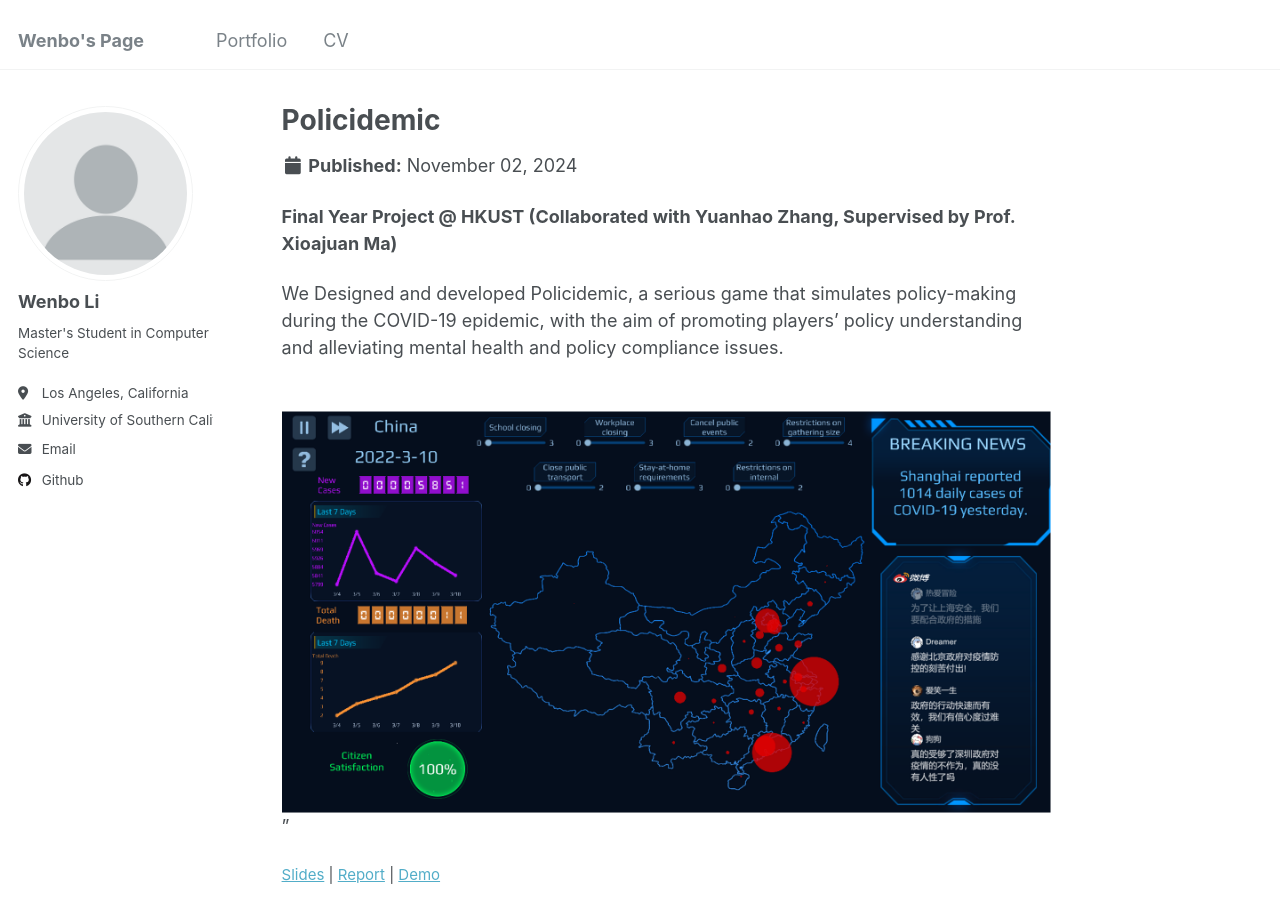
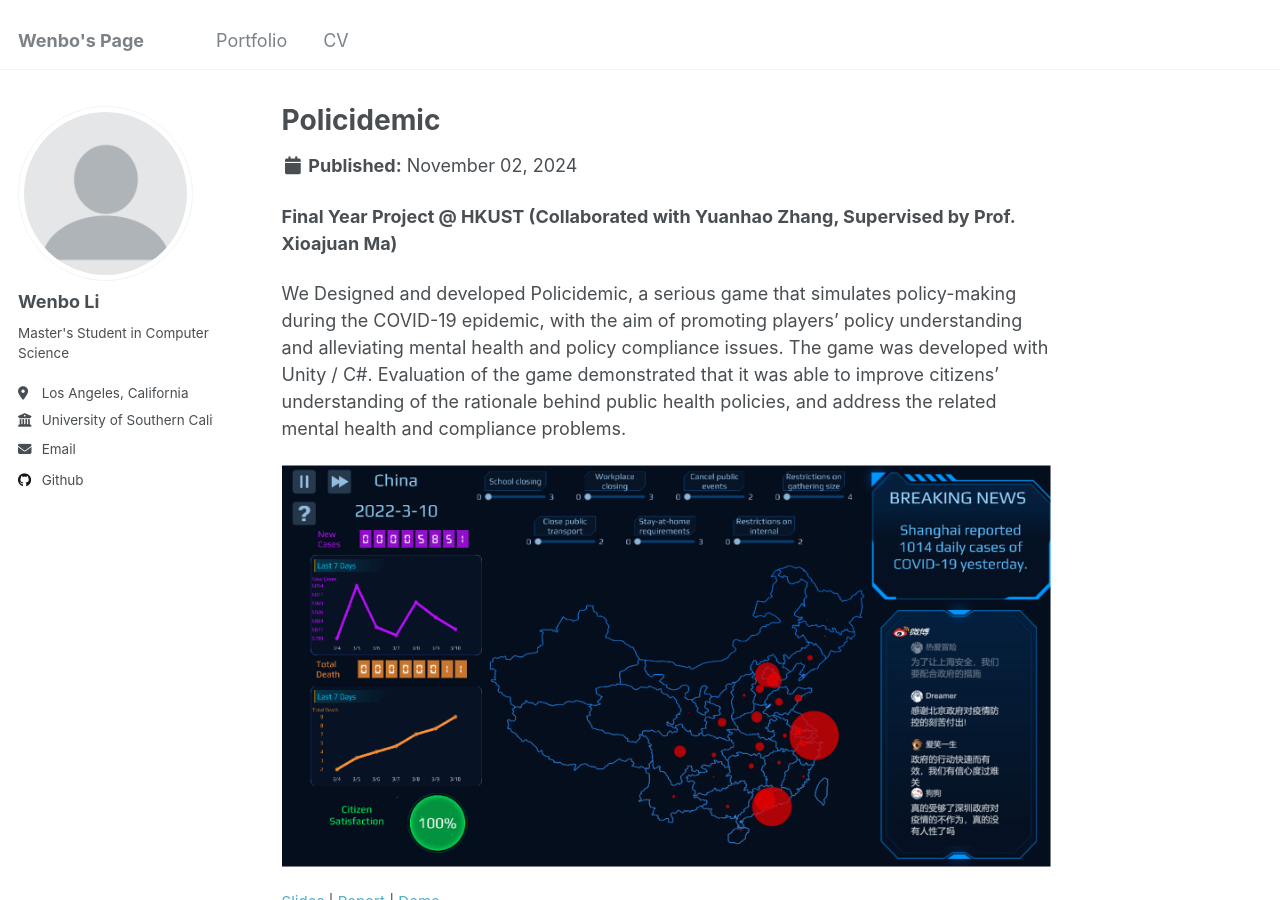
Before and after one commit to wlicb/me, a Jekyll site: the page built from _portfolio/portfolio-1.md, in a window 1280 px wide and 900 px high. Built offline with Jekyll 4.4.1, drawn with Linux system fonts in a browser that asks for light colours.

Commit message:
Update portfolio-1.md

```diff
--- a/_portfolio/portfolio-1.md
+++ b/_portfolio/portfolio-1.md
@@ -10,6 +10,6 @@ collection: portfolio
 
 **Final Year Project @ HKUST (Collaborated with Yuanhao Zhang, Supervised by Prof. Xioajuan Ma)**
 
-We Designed and developed Policidemic, a serious game that simulates policy-making during the COVID-19 epidemic, with the aim of promoting players’ policy understanding and alleviating mental health and policy compliance issues.
+We Designed and developed Policidemic, a serious game that simulates policy-making during the COVID-19 epidemic, with the aim of promoting players’ policy understanding and alleviating mental health and policy compliance issues. The game was developed with Unity / C#. Evaluation of the game demonstrated that it was able to improve citizens’ understanding of the rationale behind public health policies, and address the related mental health and compliance problems.
 
-<br/><img src='/images/policidemic.png'>"
+<img src='/images/policidemic.png'>
```
